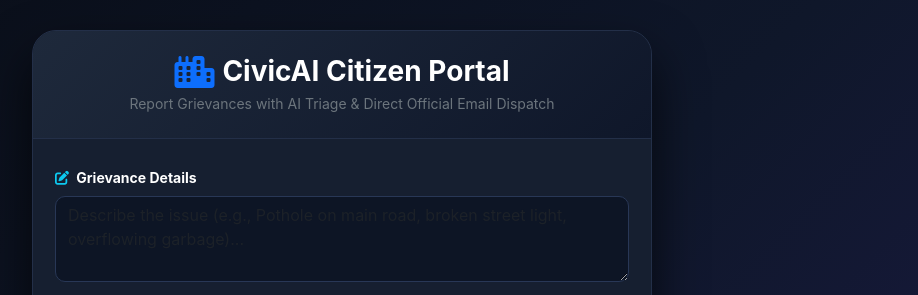
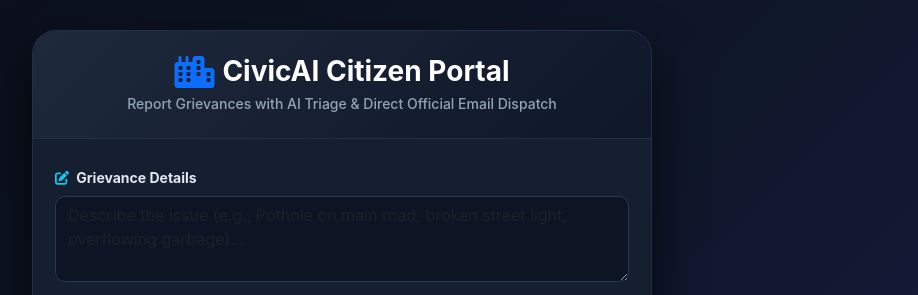
Before and after one commit to RohiVishwa/civic-ai-portal, a Flask app: page / in a window 1280 px wide. Shown: the top 295 px of the page, without its empty margins (298-1216 px from the left). Run offline with Flask 3, Linux system fonts and the light colour scheme; data comes from the database, SQL or seed files in the repository.

Commit message:
Fix dark theme contrast and make taglines clearly visible

```diff
--- a/templates/index.html
+++ b/templates/index.html
@@ -102,6 +102,37 @@
         .btn-submit:hover {
             background: linear-gradient(135deg, #4f46e5, #4338ca);
         }
+        /* Body aur Main Text Contrast */
+body {
+    color: #f1f5f9 !important;
+}
+
+/* Subheadings aur Taglines ko crystal clear bright banayein */
+.card-header-custom p,
+.portal-card p,
+.tagline,
+.lead,
+.text-secondary,
+.text-muted {
+    color: #94a3b8 !important; /* Soft bright slate gray jo dark background par bilkul saaf dikhta hai */
+    font-weight: 500;
+}
+
+/* Form labels ko bright white banayein */
+label, .form-label {
+    color: #e2e8f0 !important;
+    font-weight: 600;
+}
+
+/* Upload box ke andar ka text */
+.upload-box .text-secondary,
+.upload-box small {
+    color: #94a3b8 !important;
+}
+
+#uploadText {
+    color: #ffffff !important;
+}
     </style>
 </head>
 <body>
```
